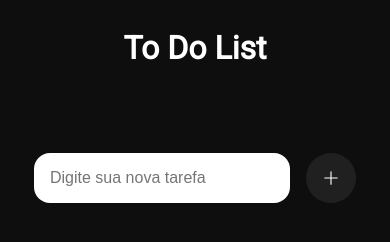
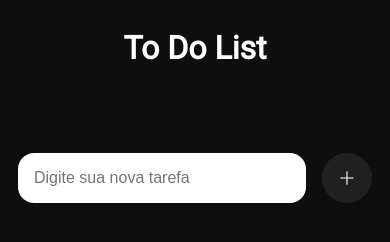
Before and after one commit to williangabriell/todo-list, a plain HTML site: page index.html in a window 390 px wide. Drawn offline with Linux system fonts and the light colour scheme.

Commit message:
fix responsivity 768px

```diff
--- a/style.css
+++ b/style.css
@@ -143,3 +143,9 @@ svg{
         width: 14rem;
     }
 }
+
+@media (max-width:768px) {
+    #input-new-task {
+        width: 16rem;
+    }
+}
```
